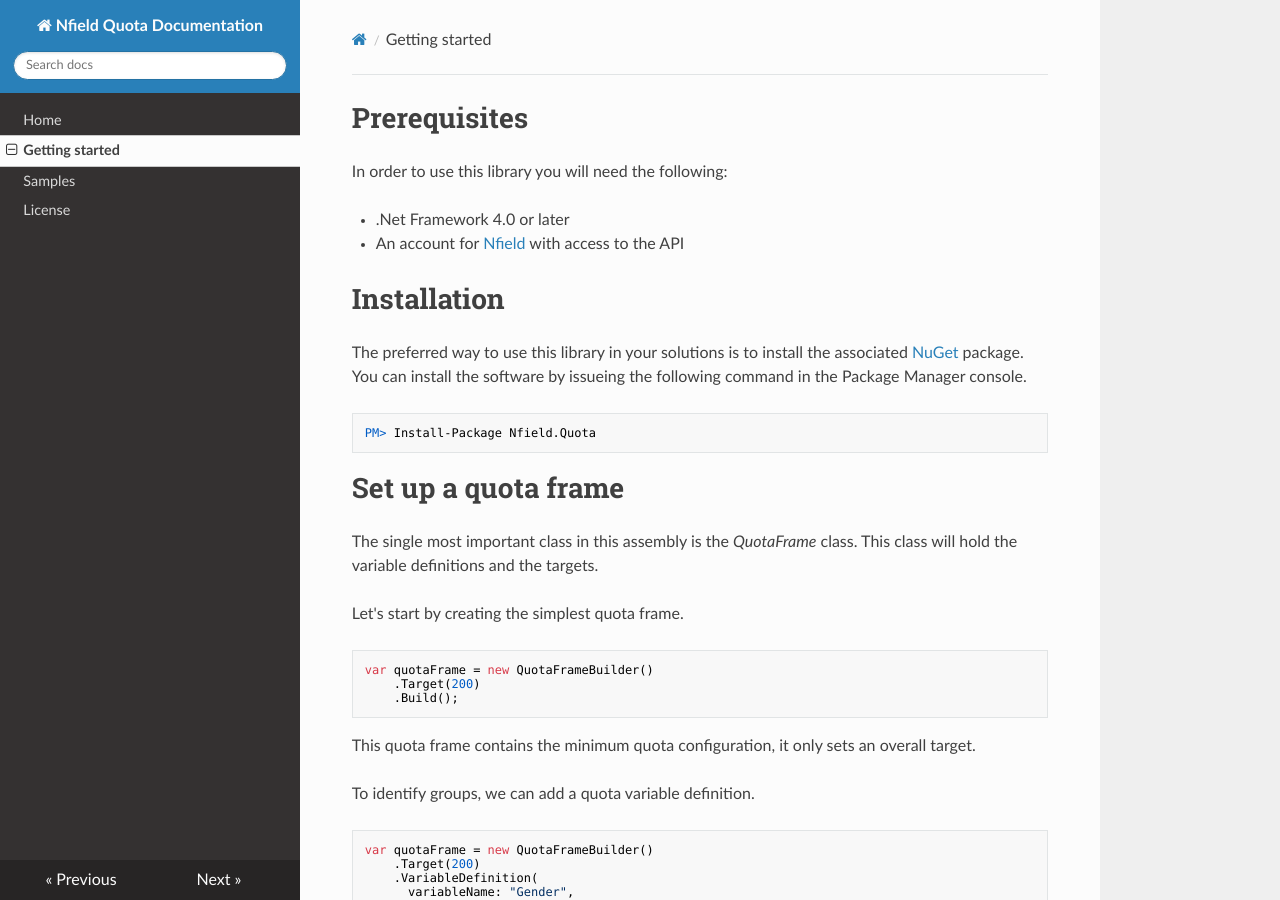
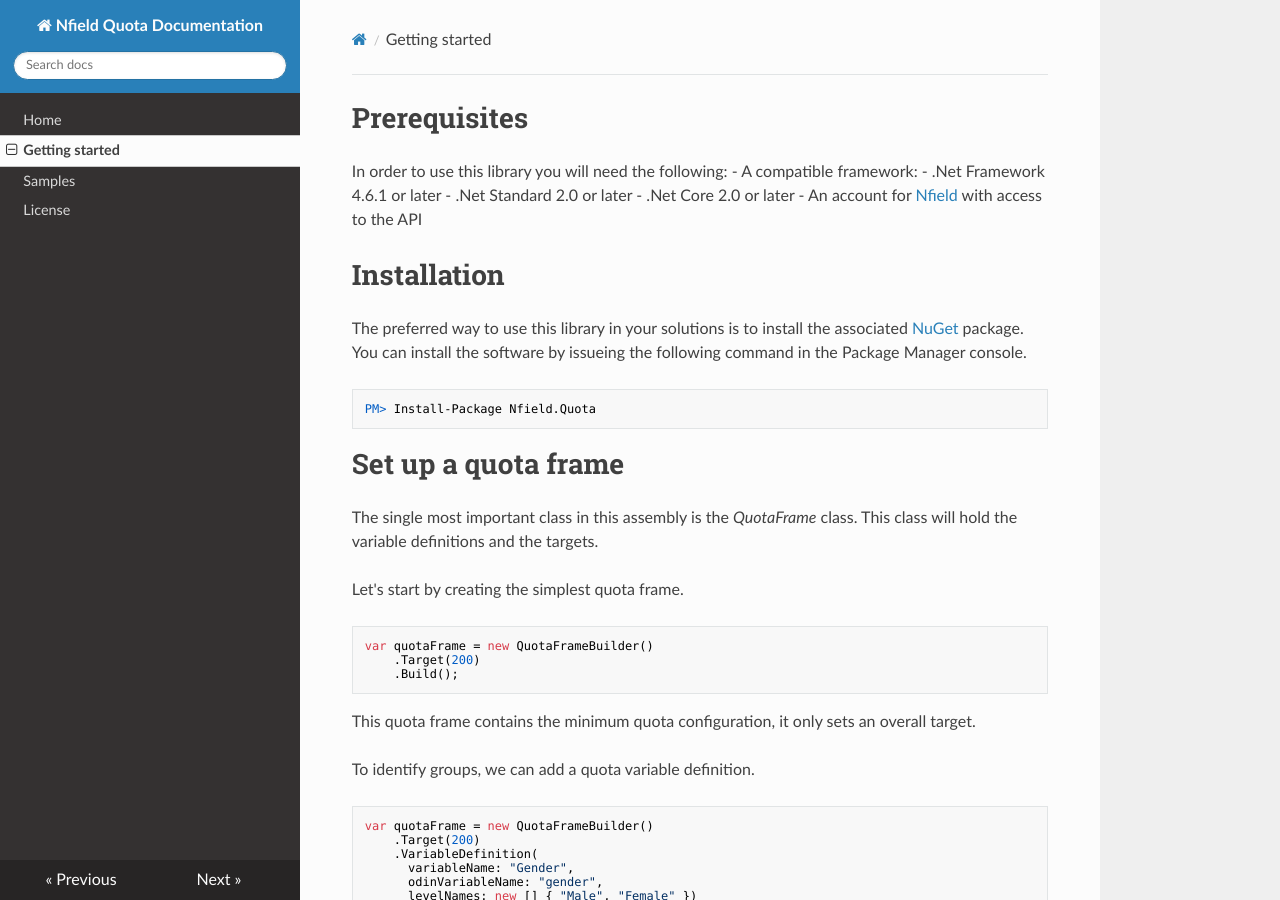
Before and after one commit to NIPOSoftwareBV/Nfield.Quota, an MkDocs documentation site: the page built from docs/getting_started.md, in a window 1280 px wide and 900 px high. Built offline with MkDocs 1.6.1, drawn with Linux system fonts in a browser that asks for light colours; nearby versions of some CDN libraries; old or Windows-style settings are respelled for this version of MkDocs.

Commit message:
Update documentation

```diff
--- a/docs/getting_started.md
+++ b/docs/getting_started.md
@@ -1,7 +1,9 @@
 # Prerequisites
 In order to use this library you will need the following:
-
-- .Net Framework 4.0 or later
+- A compatible framework:
+  - .Net Framework 4.6.1 or later
+  - .Net Standard 2.0 or later
+  - .Net Core 2.0 or later
 - An account for [Nfield] with access to the API
 
 # Installation
```
